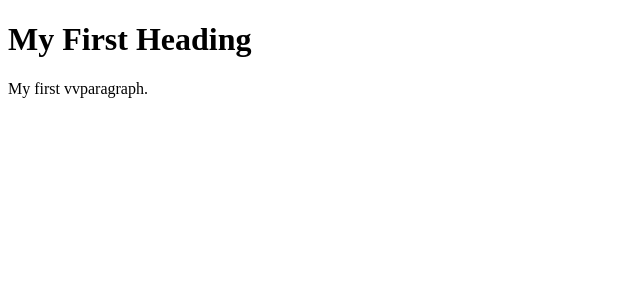
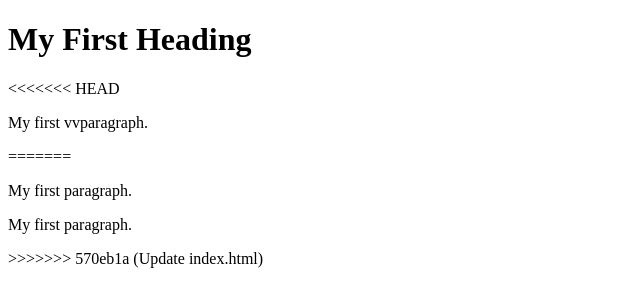
Before and after one commit to SrdjanMartonosi/gitVezba, a plain HTML site: page index.html in a window 1280 px wide. Shown: the whole page, without its empty margins (0-640 px from the left). Drawn offline with Linux system fonts and the light colour scheme.

Commit message:
Update index.html New comment

```diff
--- a/index.html
+++ b/index.html
@@ -4,7 +4,12 @@
 
 <h1>My First Heading</h1>
 
+<<<<<<< HEAD
 <p>My first vvparagraph.</p>
+=======
+<p>My first paragraph.</p>
+ <p>My first paragraph.</p>
+>>>>>>> 570eb1a (Update index.html)
 
 </body>
 </html>
```
